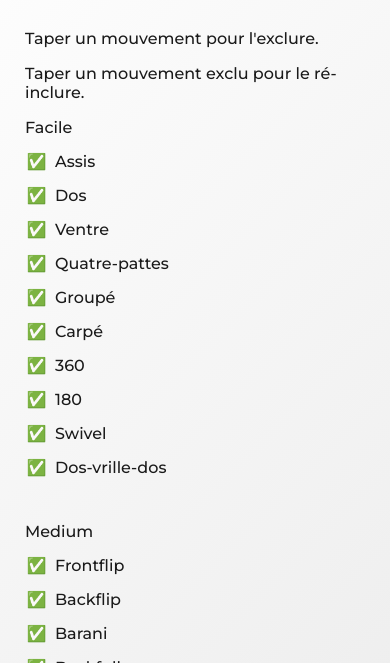
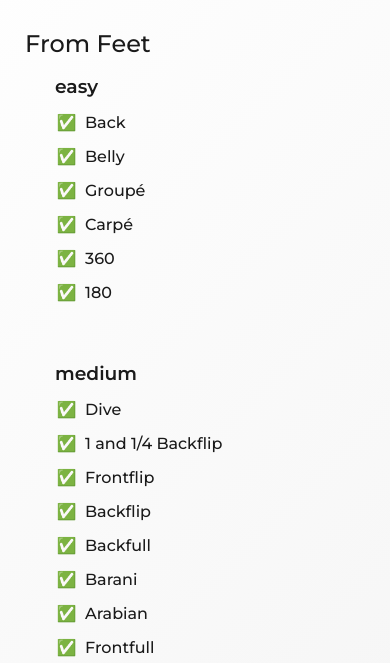
Before and after one commit to stlows/routine-trampoline, a plain HTML site: page index.html in a window 390 px wide. Both pictures are taken after a click on the link "Liste des mouvements". Shown: the part 181-844 px from the top of the page. Drawn offline with Linux system fonts and the light colour scheme.

Commit message:
moves description

```diff
--- a/app.js
+++ b/app.js
@@ -1,98 +1,201 @@
-const difficultes = document.querySelectorAll(".difficulte")
-const mouvements = document.getElementById("mouvements")
-const routine = document.getElementById("routine")
+const difficultes = document.querySelectorAll(".difficulte");
+const mouvements = document.getElementById("mouvements");
+const routine = document.getElementById("routine");
 
-const exclusions = JSON.parse(localStorage.getItem("exclusions")) || localStorage.setItem("exclusions", JSON.stringify([])) || []
+const exclusions =
+  JSON.parse(localStorage.getItem("exclusions")) ||
+  localStorage.setItem("exclusions", JSON.stringify([])) ||
+  [];
 
 const tricks = {
-  "Facile": [ "Assis", "Dos", "Ventre", "Quatre-pattes", "Groupé", "Carpé", "360", "180", "Swivel", "Dos-vrille-dos" ],
-  "Medium": [ "Frontflip", "Backflip", "Barani", "Backfull", "Dos demi-tour dos", "Dos Ventre", "540", "Pullover", "Plongeon", "Plongeon Front", "Kaboom", "Cody", "Sideflip" ],
-  "Difficile": ["Barani out", "Double backflip", "1 3/4", "Full in"],
-  "Trampo-Mur": ["Vrille", "Craddle", "Plongeon", "Marcher-Back", "Handspring"]
+  Feet: {
+    easy: [
+      { name: "Back", to: "Back" },
+      { name: "Belly", to: "Front" },
+      { name: "Groupé", to: "Feet" },
+      { name: "Carpé", to: "Feet" },
+      { name: "360", to: "Feet" },
+      { name: "180", to: "Feet" },
+    ],
+    medium: [
+      { name: "Dive", to: "Back" },
+      { name: "1 and 1/4 Backflip", to: "Back" },
+      { name: "Frontflip", to: "Feet" },
+      { name: "Backflip", to: "Feet" },
+      { name: "Backfull", to: "Feet" },
+      { name: "Barani", to: "Feet" },
+      { name: "Arabian", to: "Feet" },
+      { name: "Frontfull", to: "Feet" },
+      { name: "540", to: "Feet" },
+      { name: "720", to: "Feet" },
+    ],
+    hard: [
+      { name: "1 and 3/4", to: "Back" },
+      { name: "1 and 1/4", to: "Front" },
+      { name: "3/4 back", to: "Front" },
+      { name: "Double Backflip", to: "Feet" },
+      { name: "Double Frontflip", to: "Feet" },
+      { name: "Rudy", to: "Feet" },
+      { name: "Full In", to: "Feet" },
+      { name: "Full Out", to: "Feet" },
+      { name: "Half In", to: "Feet" },
+      { name: "Front Barani", to: "Feet" },
+      { name: "Double Full", to: "Feet" },
+    ],
+    extreme: [
+      { name: "2 and 3/4", to: "Back" },
+      { name: "2 and 1/4 Backflip", to: "Back" },
+      { name: "2 and 1/4", to: "Front" },
+      { name: "1 and 3/4 back", to: "Front" },
+      { name: "Full In Full Out", to: "Feet" },
+      { name: "Full In Half Out", to: "Feet" },
+      { name: "Full In Rudy Out", to: "Feet" },
+      { name: "Triple Frontflip", to: "Feet" },
+      { name: "Triple Backflip", to: "Feet" },
+      { name: "Rudy In", to: "Feet" },
+      { name: "Rudy Out", to: "Feet" },
+      { name: "Triple Full", to: "Feet" },
+      { name: "Quad Full", to: "Feet" },
+      { name: "Adolph", to: "Feet" },
+    ],
+  },
+  Back: {
+    easy: [
+      { name: "Back drop", to: "Back" },
+      { name: "Craddle", to: "Back" },
+      { name: "Front drop", to: "Front" },
+      { name: "Half-Twist to Feet", to: "Feet" },
+      { name: "Pullover", to: "Feet" },
+    ],
+    medium: [
+      { name: "Porpoise", to: "Back" },
+      { name: "Cat-twist", to: "Back" },
+      { name: "Corkskrew", to: "Back" },
+      { name: "Full-Twist to Feet", to: "Feet" },
+      { name: "Ballout", to: "Feet" },
+      { name: "Kaboom", to: "Feet" },
+      { name: "Barani Ballout", to: "Feet" },
+    ],
+    hard: [
+      { name: "Double Cat-twist", to: "Back" },
+      { name: "Double Corkskrew", to: "Back" },
+    ],
+    extreme: [
+      { name: "Triple Cat-twist", to: "Back" },
+      { name: "Rudy Ballout", to: "Feet" },
+      { name: "Randy Ballout", to: "Feet" },
+      { name: "Adolph Ballout", to: "Feet" },
+    ],
+  },
+  Front: {
+    easy: [
+      { name: "Back", to: "Back" },
+      { name: "Front", to: "Front" },
+      { name: "Feet", to: "Feet" },
+    ],
+    medium: [{ name: "Cody", to: "Feet" }],
+    hard: [{ name: "Zack", to: "Feet" }],
+  },
+};
+
+fillTricks();
+
+function toggleOverlay(id) {
+  document.getElementById(id).classList.toggle("active");
 }
 
-fillTricks()
+difficultes.forEach((d) => {
+  d.addEventListener("click", (e) => {
+    d.classList.toggle("selected");
+  });
+});
 
-function toggleOverlay(id) {
-  document.getElementById(id).classList.toggle("active")
+function fillTricks() {
+  Object.keys(tricks).forEach((from) => {
+    const titleEl = document.createElement("h2");
+    titleEl.innerText = "From " + from;
+    mouvements.appendChild(titleEl);
+    const ul = document.createElement("ul");
+    Object.keys(tricks[from]).forEach((difficulty) => {
+      const li = document.createElement("li");
+      const difficultyEl = document.createElement("h3");
+      difficultyEl.innerText = difficulty;
+      li.appendChild(difficultyEl);
+      const ulDiff = document.createElement("ul");
+      ulDiff.classList.add("difficulty");
+      tricks[from][difficulty].forEach((move) => {
+        const liMove = document.createElement("li");
+        liMove.innerText = move.name;
+        if (exclusions.includes(`${from}|${move.name}`)) {
+          li.classList.add("excluded");
+        }
+        li.addEventListener("click", (e) => toggleExlcusion(e.target));
+        ulDiff.appendChild(liMove);
+        li.appendChild(ulDiff);
+      });
+      ul.appendChild(li);
+    });
+    mouvements.appendChild(ul);
+  });
 }
 
-difficultes.forEach(d => {
-  d.addEventListener("click", (e) => {
-    d.classList.toggle("selected")
-  })
-})
-
-function fillTricks(){
-  Object.keys(tricks).forEach(difficulty => {
-    const titleEl = document.createElement("h2")
-    titleEl.innerText = difficulty
-    mouvements.appendChild(titleEl)
-    const ul = document.createElement("ul")
-    tricks[difficulty].forEach(move => {
-      const li = document.createElement("li")
-      li.innerText = move
-      if(exclusions.includes(move)){
-        li.classList.add("excluded")
-      }
-      li.addEventListener("click", (e) => toggleExlcusion(e.target))
-      ul.appendChild(li)
-    })
-    mouvements.appendChild(ul)
-  })
-}
-
-function toggleExlcusion(li){
-  if(li.classList.contains("excluded")){
-    unexclude(li.innerText)
-    li.classList.remove("excluded")
-  }else{
-    exclude(li.innerText)
-    li.classList.add("excluded")
+function toggleExlcusion(li) {
+  if (li.classList.contains("excluded")) {
+    unexclude(li.innerText);
+    li.classList.remove("excluded");
+  } else {
+    exclude(li.innerText);
+    li.classList.add("excluded");
   }
 }
 
-function exclude(move){
-  exclusions.push(move)
-  localStorage.setItem("exclusions", JSON.stringify(exclusions))
+function exclude(move) {
+  exclusions.push(move);
+  localStorage.setItem("exclusions", JSON.stringify(exclusions));
 }
 
-function unexclude(move){
-  exclusions.splice(exclusions.indexOf(move), 1)
-  localStorage.setItem("exclusions", JSON.stringify(exclusions))
+function unexclude(move) {
+  exclusions.splice(exclusions.indexOf(move), 1);
+  localStorage.setItem("exclusions", JSON.stringify(exclusions));
 }
 
-function create(){
-  const nombreMouvements = document.getElementById("nombreMouvements").value
-  const difficultesSelectionnes = Array.from(document.querySelectorAll(".difficulte.selected")).map(e => e.dataset.difficulte).filter(d => tricksByDifficulty(d).length > 0)
-  if(difficultesSelectionnes.length === 0){
+function create() {
+  const nombreMouvements = document.getElementById("nombreMouvements").value;
+  const difficultesSelectionnes = Array.from(
+    document.querySelectorAll(".difficulte.selected")
+  )
+    .map((e) => e.dataset.difficulte)
+    .filter((d) => tricksByDifficulty(d).length > 0);
+  if (difficultesSelectionnes.length === 0) {
     return;
   }
-  let moves = difficultesSelectionnes.map(d => tricksByDifficulty(d)).flat()
-  routine.innerHTML = ""
-  const description = document.createElement("h2")
-  description.innerText = `${nombreMouvements} mouvements ${difficultesSelectionnes.join(' ou ')} parmis ${moves.length} mouvements possibles.`
-  routine.appendChild(description)
-  const ul = document.createElement("ul")
-  for(let i = 0; i < nombreMouvements; i++){
-    let move = moves.random()
-    const li = document.createElement("li")
-    li.innerText = move
-    ul.appendChild(li)
+  let moves = difficultesSelectionnes.map((d) => tricksByDifficulty(d)).flat();
+  routine.innerHTML = "";
+  const description = document.createElement("h2");
+  description.innerText = `${nombreMouvements} mouvements ${difficultesSelectionnes.join(
+    " ou "
+  )} parmis ${moves.length} mouvements possibles.`;
+  routine.appendChild(description);
+  const ul = document.createElement("ul");
+  for (let i = 0; i < nombreMouvements; i++) {
+    let move = moves.random();
+    const li = document.createElement("li");
+    li.innerText = move;
+    ul.appendChild(li);
   }
-  routine.appendChild(ul)
-  toggleOverlay('routine-overlay')
+  routine.appendChild(ul);
+  toggleOverlay("routine-overlay");
 }
 
-function tricksByDifficulty(difficulty){
-  return tricks[difficulty].filter(x => !exclusions.includes(x))
+function tricksByDifficulty(difficulty) {
+  return tricks[difficulty].filter((x) => !exclusions.includes(x));
 }
 
-Array.prototype.random = function (){
-  return this[Math.floor(Math.random()*this.length)];
+Array.prototype.random = function () {
+  return this[Math.floor(Math.random() * this.length)];
+};
+
+function listerMouvements(e) {
+  e.preventDefault();
+  toggleOverlay("mouvements-overlay");
 }
-
-function listerMouvements(e){
-  e.preventDefault()
-  toggleOverlay('mouvements-overlay')
-}
--- a/index.html
+++ b/index.html
@@ -1,26 +1,36 @@
 <!DOCTYPE html>
 <html lang="en">
-
   <head>
-  <meta charset="UTF-8">
-  <meta http-equiv="X-UA-Compatible" content="IE=edge">
-  <meta name="viewport" content="width=device-width, initial-scale=1.0">
+    <meta charset="UTF-8" />
+    <meta http-equiv="X-UA-Compatible" content="IE=edge" />
+    <meta name="viewport" content="width=device-width, initial-scale=1.0" />
     <title>Générateur de routine de trampoline</title>
-  <link rel="stylesheet" href="style.css">
-  <link rel="stylesheet" href="overlay.css">
-  <link rel="preconnect" href="https://fonts.googleapis.com">
-  <link rel="preconnect" href="https://fonts.gstatic.com" crossorigin>
-  <link href="https://fonts.googleapis.com/css2?family=Montserrat:wght@300;500;600&display=swap" rel="stylesheet">
+    <link rel="stylesheet" href="style.css" />
+    <link rel="stylesheet" href="overlay.css" />
+    <link rel="preconnect" href="https://fonts.googleapis.com" />
+    <link rel="preconnect" href="https://fonts.gstatic.com" crossorigin />
+    <link
+      href="https://fonts.googleapis.com/css2?family=Montserrat:wght@300;500;600&display=swap"
+      rel="stylesheet"
+    />
   </head>
 
   <body>
     <div class="content">
       <h2>Difficultés des mouvements</h2>
       <div class="difficultes">
-      <div class="difficulte selected" data-difficulte="Facile">Facile <span class="checkmark">✅</span></div>
-      <div class="difficulte" data-difficulte="Medium">Medium <span class="checkmark">✅</span></div>
-      <div class="difficulte" data-difficulte="Difficile">Difficile <span class="checkmark">✅</span></div>
-      <div class="difficulte" data-difficulte="Trampo-Mur">Trampo-Mur <span class="checkmark">✅</span></div>
+        <div class="difficulte selected" data-difficulte="Facile">
+          Facile <span class="checkmark">✅</span>
+        </div>
+        <div class="difficulte" data-difficulte="Medium">
+          Medium <span class="checkmark">✅</span>
+        </div>
+        <div class="difficulte" data-difficulte="Difficile">
+          Difficile <span class="checkmark">✅</span>
+        </div>
+        <div class="difficulte" data-difficulte="Trampo-Mur">
+          Trampo-Mur <span class="checkmark">✅</span>
+        </div>
       </div>
       <h2>Nombre de mouvements</h2>
       <div>
@@ -41,11 +51,10 @@
           </div>
         </div>
         <h1>Liste des mouvements</h1>
-      <p>Taper un mouvement pour l'exclure.</p>
-      <p>Taper un mouvement exclu pour le ré-inclure.</p>
+        <!-- <p>Taper un mouvement pour l'exclure.</p> -->
+        <!-- <p>Taper un mouvement exclu pour le ré-inclure.</p> -->
         <div id="mouvements"></div>
       </div>
-
     </div>
 
     <div class="overlay" id="routine-overlay">
@@ -63,5 +72,4 @@
 
     <script src="app.js"></script>
   </body>
-
 </html>
--- a/overlay.css
+++ b/overlay.css
@@ -32,11 +32,11 @@
   cursor: pointer;
 }
 
-.overlay .close-button>.close {
+.overlay .close-button > .close {
   transform: rotate(-45deg) translate(7px, -7px);
 }
 
-.overlay .close-button>.close>span {
+.overlay .close-button > .close > span {
   display: block;
   position: absolute;
   width: 3px;
@@ -44,7 +44,7 @@
   background-color: black;
 }
 
-.overlay .close-button>.close>.x1 {
+.overlay .close-button > .close > .x1 {
   transform: rotate(90deg);
 }
 
@@ -54,6 +54,7 @@
 
 .overlay h2 {
   font-weight: 500;
+  font-size: 1.5em;
 }
 
 .overlay ul {
@@ -63,6 +64,7 @@
 .overlay li {
   margin-bottom: 5px;
   padding: 5px 0;
+  list-style-type: none;
 }
 
 #routine-overlay ul {
@@ -74,12 +76,12 @@
   margin-bottom: 10px;
 }
 
-#mouvements-overlay li {
+#mouvements-overlay ul.difficulty li {
   cursor: pointer;
   list-style-type: "✅  ";
 }
 
-#mouvements-overlay .excluded {
+#mouvements-overlay ul.difficulty li.excluded {
   color: #808080;
   list-style-type: "❌  ";
 }
```
Lines whose indentation alone changed are shown as unchanged.
